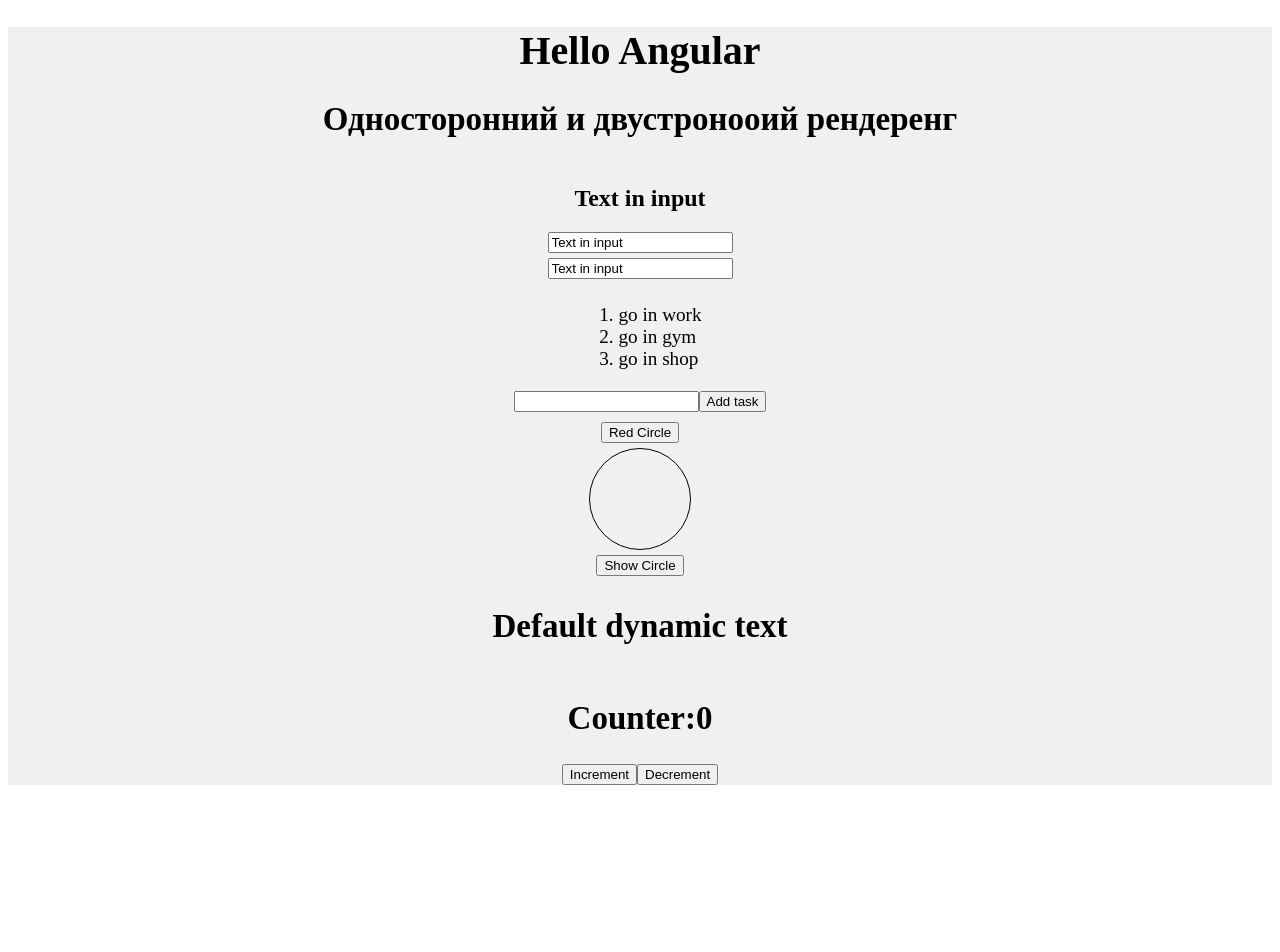
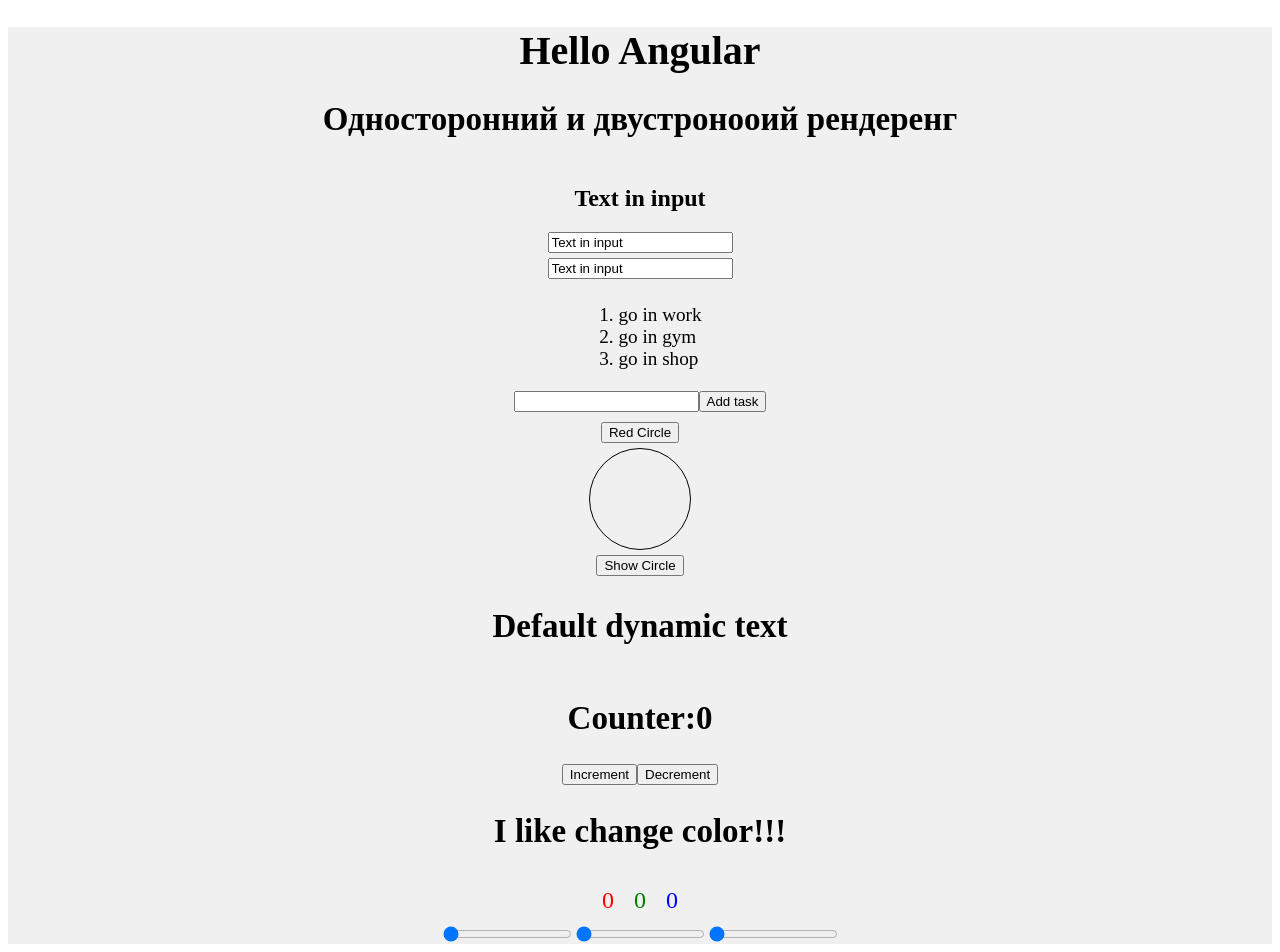
Before and after one commit to Dinaed/Lesson2, an Angular app: page / in a window 1280 px wide. Before the commit the page ends 800 px from the top, so only its background shows below. Built offline with nearby package versions, Linux system fonts and the light colour scheme.

Commit message:
do dynamic rgb

```diff
--- a/src/app/app.component.html
+++ b/src/app/app.component.html
@@ -26,4 +26,7 @@
   <div class="container__counter">
     <app-counter></app-counter>
   </div>
+  <div class="container__dynamic">
+    <app-dynamic></app-dynamic>
+  </div>
 </div>
--- a/src/app/app.component.scss
+++ b/src/app/app.component.scss
@@ -12,7 +12,7 @@
     text-align: center;
     font-size: 33px;
   }
-  &__inputs, &__list, &__counter{
+  &__inputs, &__list, &__counter, &__dynamic{
     display: flex;
     flex-direction: column;
     justify-content: center;
--- a/src/app/app.module.ts
+++ b/src/app/app.module.ts
@@ -4,12 +4,14 @@ import { BrowserModule } from '@angular/platform-browser';
 
 import { AppComponent } from './app.component';
 import { CounterComponent } from './counter/counter.component';
+import { DynamicComponent } from './dynamic/dynamic.component';
 
 
 @NgModule({
   declarations: [
     AppComponent,
-      CounterComponent
+      CounterComponent,
+      DynamicComponent
    ],
   imports: [
     BrowserModule,
--- a/src/app/counter/counter.component.html
+++ b/src/app/counter/counter.component.html
@@ -1,6 +1,6 @@
 <div class="counter">
-  <h2 class="title" [ngStyle]="{'color': colors[counter-1]}" *ngIf="textRender">{{someDynamicText}}</h2>
-  <h2 class="title" [ngStyle]="{'color': colors[9+counter]}" *ngIf="!textRender">{{someDynamicText}}</h2>
+  <h2 class="title" [ngStyle]="{'color': colors[counter]}" *ngIf="textRender">{{someDynamicText}}</h2>
+  <h2 class="title" [ngStyle]="{'color': colors[colors.length+counter]}" *ngIf="!textRender">{{someDynamicText}}</h2>
 <h2 class="title">Counter:{{counter}}</h2>
   <div>
   <button (click)="increment()">Increment</button>
--- a/src/app/counter/counter.component.scss
+++ b/src/app/counter/counter.component.scss
@@ -6,4 +6,5 @@
 }
 .title {
   font-size: 33px;
+  color: inherit;
 }
--- a/src/app/counter/counter.component.ts
+++ b/src/app/counter/counter.component.ts
@@ -12,7 +12,7 @@ export class CounterComponent implements OnInit {
 
   ngOnInit() {
   }
-  colors:string[] = ['aqua', 'olive', 'yellow', 'lime', 'teal', 'brown', 'cyan', 'green', 'red'];
+  colors:string[] = ['inherit','aqua', 'olive', 'yellow', 'lime', 'teal', 'brown', 'cyan', 'green', 'red'];
 
   counter:number = 0;
 
--- /dev/null
+++ b/src/app/dynamic/dynamic.component.html
@@ -0,0 +1,13 @@
+<div class="div">
+  <h2 class="title" [ngStyle]="{color:htmlRGB()}">{{title}}</h2>
+  <div class="text">
+    <p>{{red}}</p>
+    <p>{{green}}</p>
+    <p>{{blue}}</p>
+  </div>
+  <div class="inputs">
+    <input type="range" name="red" min="0" max="255" step="1" [(ngModel)]="red">
+    <input type="range" name="green" min="0" max="255" step="1" [(ngModel)]="green">
+    <input type="range" name="blue" min="0" max="255" step="1" [(ngModel)]="blue">
+  </div>
+</div>
--- /dev/null
+++ b/src/app/dynamic/dynamic.component.scss
@@ -0,0 +1,29 @@
+.div {
+  display: flex;
+  flex-direction: column;
+  justify-content: center;
+  align-items: center;
+}
+.title {
+  font-size: 33px;
+}
+.text {
+  display: flex;
+  & p{
+    margin: 10px;
+    font-size: 24px;
+    color: green;
+    &:first-child{
+      color: red;
+    }
+    &:last-child{
+      color: blue;
+    }
+  }
+}
+.inputs {
+  display: flex;
+  &:input{
+    margin: 10px;
+  }
+}
--- /dev/null
+++ b/src/app/dynamic/dynamic.component.ts
@@ -0,0 +1,25 @@
+import { Component, OnInit } from '@angular/core';
+
+@Component({
+  selector: 'app-dynamic',
+  templateUrl: './dynamic.component.html',
+  styleUrls: ['./dynamic.component.scss']
+})
+export class DynamicComponent implements OnInit {
+
+  constructor() { }
+
+  ngOnInit() {
+  }
+
+  title:string = 'I like change color!!!';
+
+  red:any  = 0;
+  green:any = 0;
+  blue:any = 0;
+
+  htmlRGB() {
+    return (`rgb(${this.red},${this.green},${this.blue})`);
+  }
+
+}
```
Also changed, not shown: 1 other file (tests, documents, lock files or other folders).
